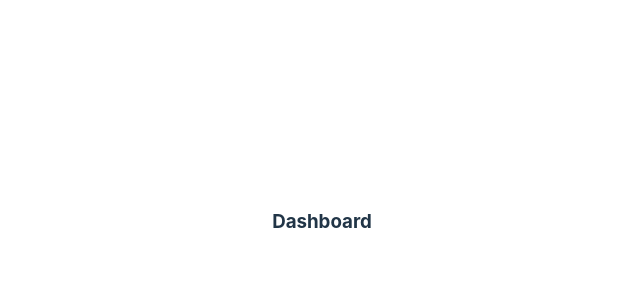
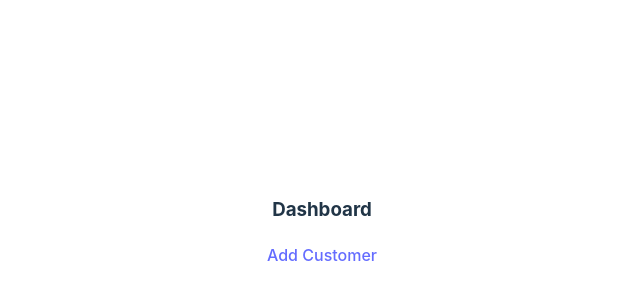
Before and after one commit to charakamihiranga/RAD-Sessions, a React (Vite) app in the folder react-pos/: page / in a window 1280 px wide. Shown: the part 178-478 px from the top of the page, without its empty margins (318-958 px from the left). Built offline with nearby package versions, Linux system fonts and the light colour scheme.

Commit message:
react navigation links

```diff
--- a/react-pos/src/component/AddCustomer.tsx
+++ b/react-pos/src/component/AddCustomer.tsx
@@ -1,7 +1,10 @@
+import {Link} from "react-router-dom";
+
 export function AddCustomer() {
     return (
         <>
             <h3>Add Customer</h3>
+            <Link to="/">Go Back </Link>
         </>
     );
 }
--- a/react-pos/src/component/Dashboard.tsx
+++ b/react-pos/src/component/Dashboard.tsx
@@ -1,7 +1,10 @@
+import {Link} from "react-router-dom";
+
 export function Dashboard() {
     return (
         <>
             <h3>Dashboard</h3>
+            <Link to="/add">Add Customer</Link>
         </>
     );
 }
```
